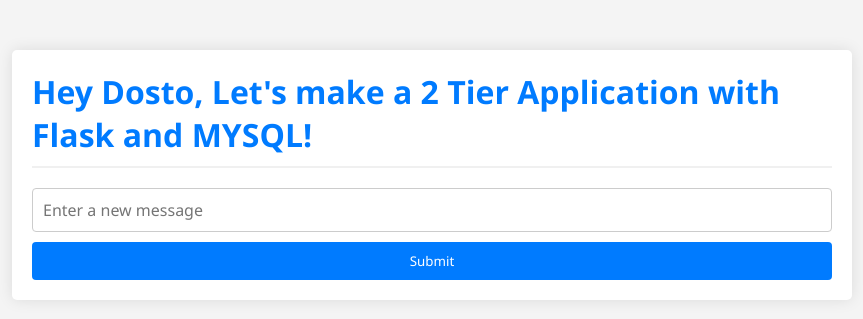
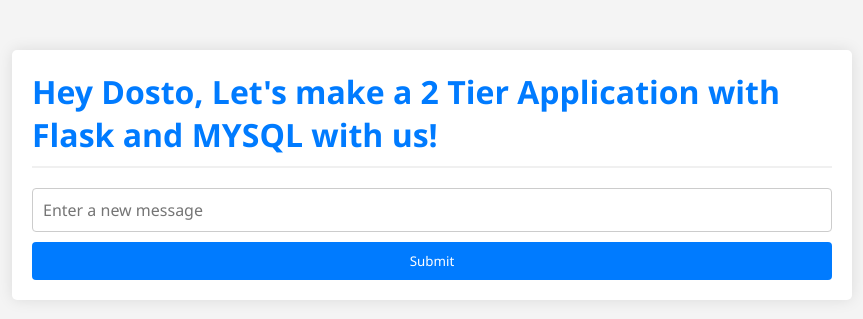
Before and after one commit to prateekmudgal/POC1-flask-app-mysql-Docker-jenkins-ssl, a Flask app: page / in a window 1280 px wide. Shown: the top 319 px of the page, without its empty margins (208-1071 px from the left). Run offline with Flask 2, Linux system fonts and the light colour scheme; data that the repository does not hold is empty; some libraries are stand-ins or nearby versions.

Commit message:
new addition

```diff
--- a/templates/index.html
+++ b/templates/index.html
@@ -94,7 +94,7 @@
 <body>
     <div class="container">
         <h1>Hey Dosto,
-            Let's make a 2 Tier Application with Flask and MYSQL!</h1>
+            Let's make a 2 Tier Application with Flask and MYSQL with us!</h1>
         {% for message in messages %}
             <p>{{ message[0] }}</p>
         {% endfor %}
```
